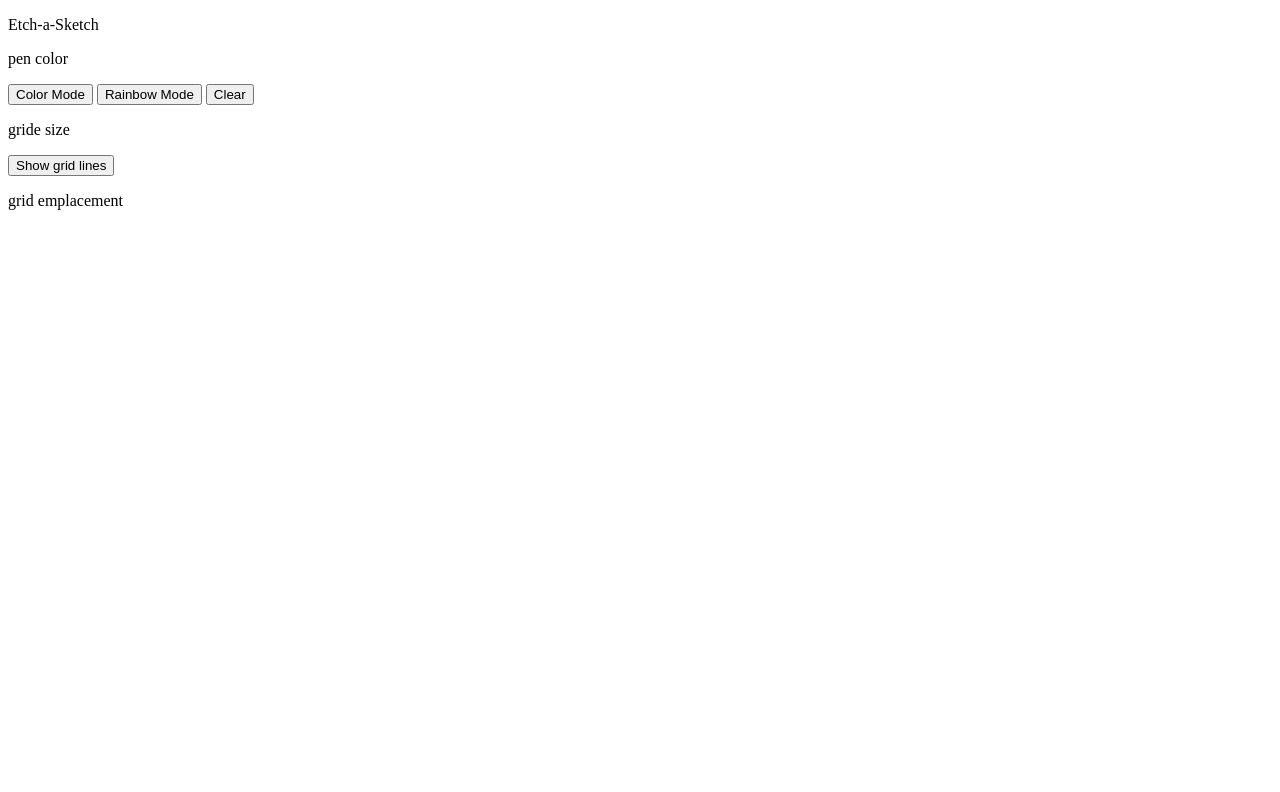
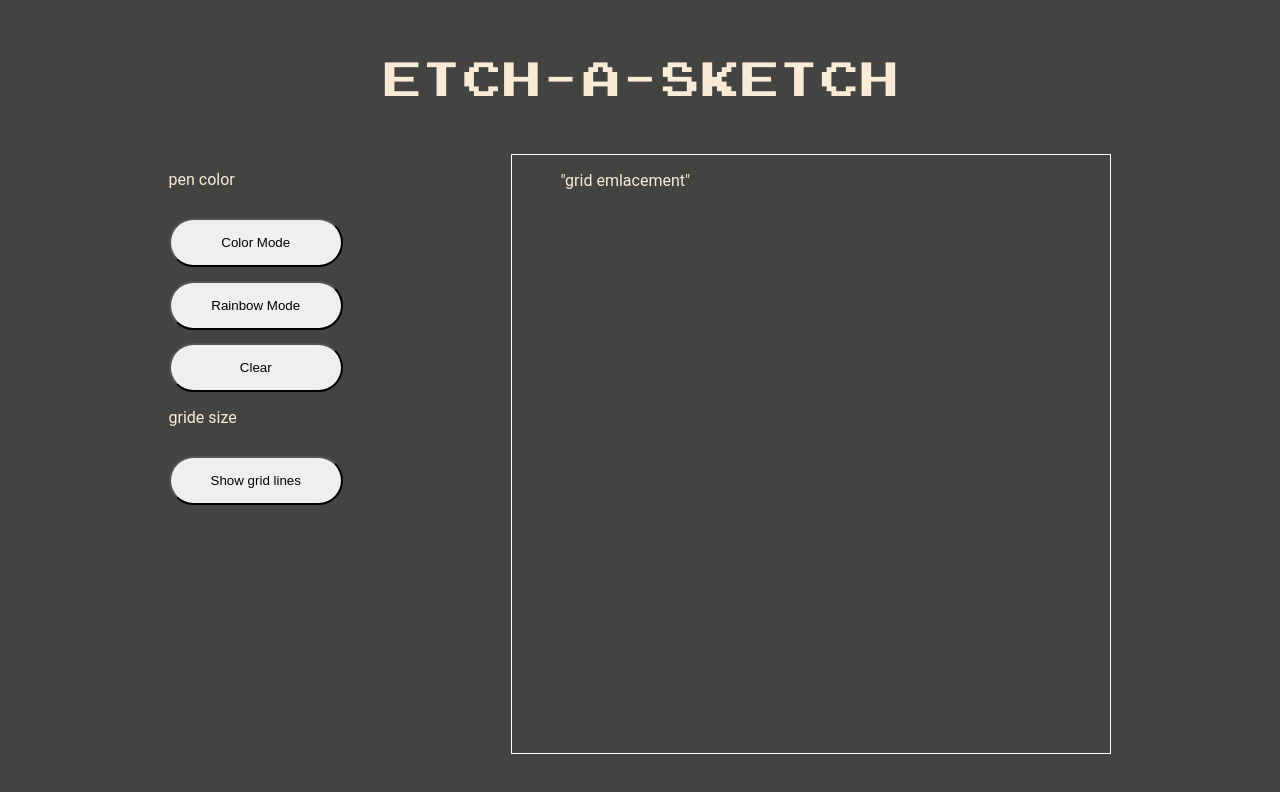
Before and after one commit to Natleak/odin-Etch-a-Sketch, a plain HTML site: page index.html in a window 1280 px wide. Drawn offline with Linux system fonts and the light colour scheme.

Commit message:
feat : add color and style buttons

```diff
--- a/index.html
+++ b/index.html
@@ -5,11 +5,13 @@
     <meta name="viewport" content="width=device-width, initial-scale=1.0" />
     <title>Etch a Sketch</title>
     <link rel="stylesheet" href="style.css" />
+    <link rel="preconnect" href="https://fonts.googleapis.com" />
   </head>
   <body>
     <div class="header">
       <p>Etch-a-Sketch</p>
     </div>
+    <div class="body">
       <div class="main">
         <div class="container_settings">
           <div class="settings_pen">
@@ -30,7 +32,10 @@
           </div>
         </div>
         <div class="container_grid">
-        <p>grid emplacement</p>
+          <div class="grid_place">
+            <p>"grid emlacement"</p>
+          </div>
+        </div>
       </div>
     </div>
   </body>
--- a/style.css
+++ b/style.css
@@ -0,0 +1,45 @@
+*,
+*::before,
+*::after {
+  box-sizing: border-box;
+}
+@font-face {
+  font-family: myFont;
+  src: url(./fonts/joystix\ monospace.otf);
+}
+
+body {
+  margin: 0;
+  font-family: "roboto", sans-serif;
+  background-color: rgb(67, 67, 66);
+  color: antiquewhite;
+}
+
+.header {
+  font-family: myFont;
+  text-align: center;
+  font-size: 3em;
+}
+.main {
+  display: flex;
+  padding: 0 2em 2em;
+  justify-content: space-evenly;
+}
+/* buttons */
+.settings_button {
+  display: flex;
+  flex-direction: column;
+}
+button {
+  padding: 1.125em 3em;
+  margin-top: 1em;
+  border-radius: 50px;
+}
+/* container_grid */
+.container_grid {
+  border: 1px solid white;
+  width: 600px;
+  height: 600px;
+  padding-left: 3em;
+  margin-left: 2em;
+}
```
Also changed, not shown: fonts/joystix monospace.otf (added), 2 other files. Lines whose indentation alone changed are shown as unchanged.
